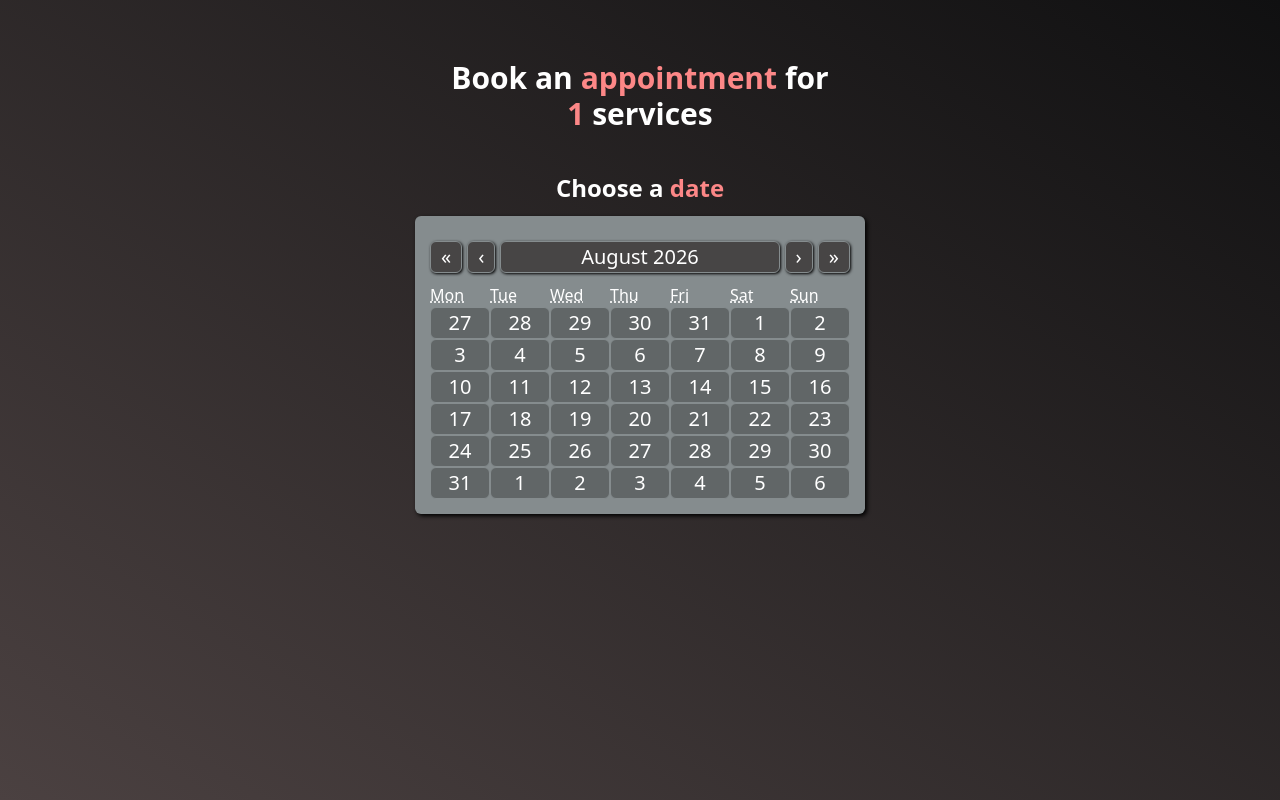
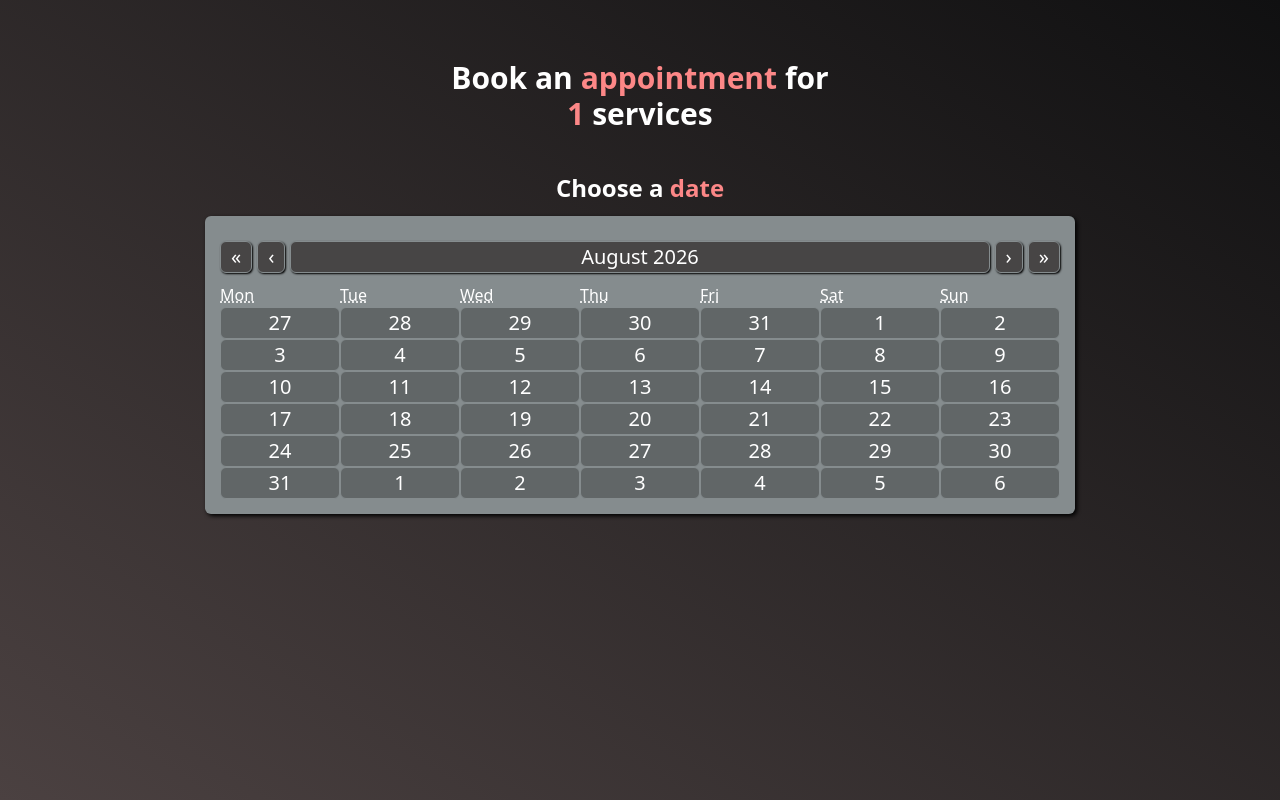
Before and after one commit to RaxCodes37/booklying, a Next.js app: page /booking/1 in a window 1280 px wide. Built offline with nearby package versions, Linux system fonts and the light colour scheme.

Commit message:
Style changes

```diff
--- a/app/globals.css
+++ b/app/globals.css
@@ -105,6 +105,12 @@ span{
   border-radius: 6px;
 }
 
+.react-calendar button{
+  background-color: #616667;
+  box-shadow: none;
+  width: 20px;
+}
+
 .react-calendar__navigation__arrow {
   padding-inline: 10px;
 }
@@ -120,14 +126,14 @@ span{
   color: white;
 }
 
-.react-calendar__month-view__days button{
-  background-color: #616667;
-  box-shadow: none;
-  width: 10px;
+.react-calendar__navigation button {
+  background-color: var(--element-color);
+  border: 1px solid var(--element-border);
+  box-shadow: 1px 1px 2px black;
+  width: fit-content;
 }
 
 .react-calendar__month-view__days button:hover{
   background-color: #454849;
   box-shadow: none;
-  width: 10px;
 }
```
